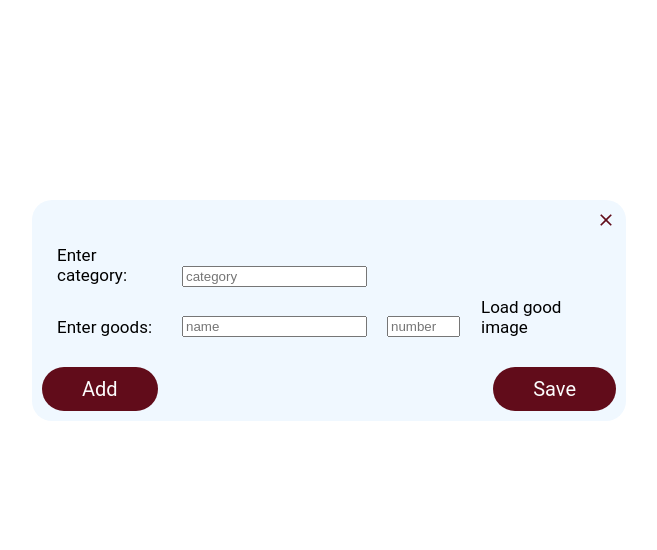
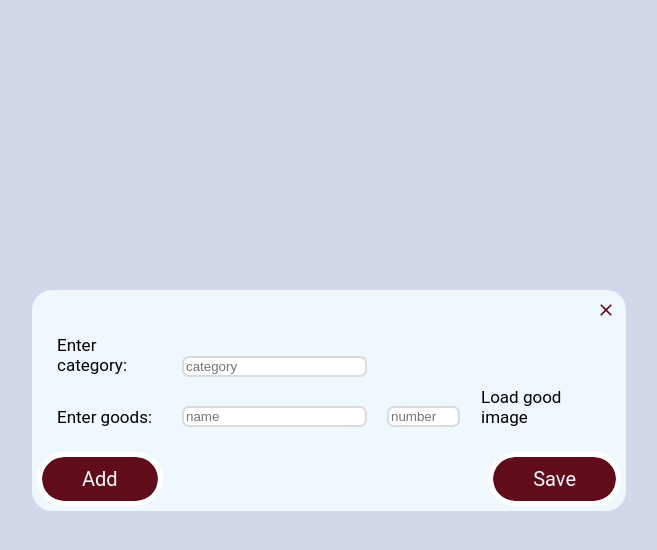
Before and after one commit to AllaMatveyeva/ShoppingList, a React (Create React App) app in the folder my-app/: page / in a window 1280 px wide. Both pictures are taken after a click on the button "Add item". Shown: the top 550 px of the page, without its empty margins (311-968 px from the left). Built offline with nearby package versions, Linux system fonts and the light colour scheme.

Commit message:
do delete good

```diff
--- a/my-app/src/Addition.js
+++ b/my-app/src/Addition.js
@@ -34,6 +34,14 @@ display: inline-block;
 export const Input = styled.input`
 margin-left: 20px;
 width: ${props => props.size && props.size};
+border: 2px solid #dadada;
+    border-radius: 7px;
+    &&:focus{
+    outline: none;
+    border-color: #9ecaed;
+    box-shadow: 0 0 10px #9ecaed;
+    }
+
 `;
 
 export const InputFile = styled.input`
@@ -82,8 +90,8 @@ export const Addition = ({ close }) => {
          name: updateValue.get(itemNumber)?.name,
           number: updateValue.get(itemNumber)?.number,
           image: result,
-          size: updateValue.size,
-        }
+          id: updateValue.get(itemNumber)?.id
+           }
        )
 
     setGoodsValue(new Map(updateValue));
@@ -119,8 +127,8 @@ const image = event.target.id === "image" ?  event.target.files[0] :  (goodsValu
     updateValue.set(id,
          {
          name: name,
-          number: number,
-          size: updateValue.size
+         number: number,
+         id:id
          }
        )
 
@@ -176,10 +184,10 @@ const image = event.target.id === "image" ?  event.target.files[0] :  (goodsValu
 console.log(item);
           return (
           <div  key={item}
-          style={{display: "flex", justifyContent: "center", marginTop: "10px", alignItems: "flex-end"}}>
+          style={{display: "flex", justifyContent: "center", marginTop: "10px", alignItems: "flex-end", flexWrap:"wrap"}}>
           <Label htmlFor="name">Enter goods:</Label>
           <Input type="text" value={goodsValue.name} id="name" placeholder="name" required onChange={(event) => handleChange(event,item)}/>
-          <Input type="number"  id="number" value={goodsValue.number} size="65px" placeholder="number"  onChange={(event) => handleChange(event,item)}/>
+          <Input type="number"  id="number" value={goodsValue.number} size="65px" min="1" placeholder="number"  onChange={(event) => handleChange(event,item)}/>
           <InputFile type="file" id="image" accept="image/*" placeholder="image"  value = {goodsValue.image}  onChange={(event) => handleChange(event,item)}>
             </InputFile>
           <Label htmlFor="image" onClick={(e)=>setItemNumber(item)}>
--- a/my-app/src/BasicMenu.js
+++ b/my-app/src/BasicMenu.js
@@ -4,26 +4,48 @@ import Menu from "@mui/material/Menu";
 import MenuItem from "@mui/material/MenuItem";
 import styled from "styled-components";
 import { ButtonStyle } from "./Button";
+import { CloseIconAddition } from "./FormBody";
 
-const ItemValue = styled.div`
+
+const ItemValue = styled(ButtonStyle)`
 margin-right: 15px;
+padding: 10px 10px;
+background-color: #d2d8e9;
+color: black;
+margin-bottom: 5px;
+min-width: 100px;
+text-align: center;
 &&:last-child{
   margin-right: 0;
 }
 `;
-
+// min-width: 100px; text-align: center; ${props=>props.width && props.width};
 export const ButtonCategory = styled(ButtonStyle)`
-width: 400px;
+width: 300px;
 opacity: 0.7;
 margin-bottom: 15px !important;
 &&:last-child{
   margin-bottom: 0;
 }
+
+`;
+const MuiMenu = styled(Menu)`
+.MuiMenu-root{
+
+}
+.MuiMenu-paper{
+border-radius: 50px;
+};
+.MuiMenu-list{
+  display: flex;
+    flex-direction: column;
+     padding: 15px 20px;
+}
 `
+
 
 export default function BasicMenu(props) {
   const [anchorEl, setAnchorEl] = React.useState(null);
-
   const open = Boolean(anchorEl);
 
 
@@ -31,18 +53,13 @@ export default function BasicMenu(props) {
     setAnchorEl(event.currentTarget);
   };
 
-  const handleClose = (good) => {
-    console.log(good.image)
+  const handleClose = () => {
     setAnchorEl(null);
   };
 
-  const getImage = (image) => {
-    var reader = new FileReader();
-return reader.readAsDataURL(image)
-  }
-  console.log(props.list);
 
   return (
+    props.list.goods.length > 0 &&
     <div>
       <ButtonCategory
         id="basic-button"
@@ -50,26 +67,32 @@ return reader.readAsDataURL(image)
         aria-haspopup="true"
         aria-expanded={open ? "true" : undefined}
         onClick={handleClick}
+        width={`${props.list.goods.length*50}%`}
       >
-        {props.list.category}
+        {`${props.list.category} (${props.list.goods.length})`}
       </ButtonCategory>
-      <Menu
+      <MuiMenu
         id="basic-menu"
         anchorEl={anchorEl}
         open={open}
         onClose={handleClose}
+        style={{borderRadius:"50px !important"}}
         MenuListProps={{
           "aria-labelledby": "basic-button",
         }}
       >
-        {props.list.goods?.map((good) => (
-          <MenuItem onClick={(good) => handleClose(good)} style={{ display: "flex" }}>
-            <ItemValue>{good.name}</ItemValue>
+         <CloseIconAddition style={{alignSelf:"flex-end"}} onClick={() => handleClose()}></CloseIconAddition>
+        {props.list.goods?.map((good) => {
+          return (
+          <MenuItem  style={{ display: "flex", flexWrap:"wrap", minWidth:"200px"}}>
+            <ItemValue as="div">{good.name}</ItemValue>
             {good.number && <ItemValue>amount: {good.number}</ItemValue>}
-            {good.image && <ItemValue as="img" src={good.image} alt="good" width="50" height="50"></ItemValue>}
+            {good.image && <ItemValue as="img" src={good.image} alt="good" width="50" height="50" style={{objectFit:"contain", maxHeight:"30px"}}></ItemValue>}
+            <CloseIconAddition style={{marginLeft:"-15px"}} onClick={() => props.handleDeleteItem(props.list, good.id)}></CloseIconAddition>
           </MenuItem>
-        ))}
-      </Menu>
+        )})}
+
+      </MuiMenu>
 
     </div>
 
--- a/my-app/src/Button.js
+++ b/my-app/src/Button.js
@@ -8,6 +8,8 @@ border-radius: 50px;
 color: #fcfcfc;
 font-family: 'Roboto';
 font-size: 20px;
+outline: 5px solid white;
+cursor: pointer;
 &:hover {
 opacity: 0.5;
 }
--- a/my-app/src/Modal.js
+++ b/my-app/src/Modal.js
@@ -3,16 +3,17 @@ import { Button } from "./Button";
 import CloseIcon from '@mui/icons-material/Close';
 import { useState } from "react";
 
-// export const Substrate = styled.div`
-//   position: absolute;
-//  width: 100%;
-//  height: 100%;
-//   background-color: #c7c7c3;
-//   border: 2px solid #000;
-//   box-shadow: 24;
-//   `;
+export const Substrate = styled.div`
+  position: absolute;
+ width: 100%;
+ height: 100%;
+ z-index: -100;
+    top: 0;
+    left: 0;
+ `;
 
 export const Wrapper = styled.div`
+
  display: flex;
  justify-content: center;
  align-items: center;
@@ -27,6 +28,7 @@ border-radius: 20px;
 padding: 10px;
 background-color: aliceblue;
 `;
+
 export const WrapperButton = styled.div`
 justify-content: flex-end;
   display: flex;
@@ -41,13 +43,12 @@ export const CloseIconMui = styled(CloseIcon)`
 
 
 
-export const Modal = ({open, children, close,}) => {
+export const Modal = ({children, close,}) => {
 
     return (
-        open &&
-        <>
-        {/* <Substrate onClick={close}>
-        </Substrate> */}
+         <>
+        <Substrate onClick={close}>
+        </Substrate>
         <Wrapper>
         <ModalWindow>
         <CloseIconMui onClick={close}/>
--- a/my-app/src/ShoppingList.js
+++ b/my-app/src/ShoppingList.js
@@ -1,4 +1,4 @@
-import {  useState } from "react";
+import {  useState, useEffect } from "react";
 import styled from "styled-components";
 import { Addition } from "./Addition";
 import BasicMenu from "./BasicMenu";
@@ -12,43 +12,57 @@ position: absolute;
     left: 50%;
     transform: translate(-50%);
 `
-
+const shoppingList = JSON.parse(localStorage.getItem("shoppingList"));
 
 export const ShoppingList = (props) => {
 
     const [open, setOpen] = useState(false);
-
+    const [shop, setShop] = useState(shoppingList)
 
 const handleOpen = () => setOpen (true);
 
 
 const handleClose = () => setOpen (false);
 
-const shoppingList = JSON.parse(localStorage.getItem("shoppingList"));
+ useEffect (() => {
+    const isEveryEmpty = shop?.every(item => item.goods.length===0);
+    isEveryEmpty && localStorage.clear("shoppingList");
+},[shop]);
+
+const handleDeleteItem = (list,item) => {
+    const updateShop = new Array (...shop);
+    const categorySelect = updateShop.filter((shop) => shop.category === list.category);
+const goodSelect = categorySelect[0].goods.filter(good => good.id !== item);
+const result = updateShop.map((shop) => (shop.category === list.category) ? new Object({'category': shop.category,"goods": goodSelect}) : shop);
+setShop(result);
+localStorage.setItem("shoppingList",JSON.stringify(result));
+
+}
 
 return (
-        <>
-        <div style={{display: "flex", justifyContent: "center", alignItems: "center", flexDirection: "column", marginTop:"200px"}}>
+    <>
+    {!open ?
+        <div style={{display: "flex", justifyContent: "center", alignItems: "center", flexDirection: "column"}}>
         <div>
-        {shoppingList && shoppingList.map((list,index)=>
+        {shop && shop.map((list)=>
 
-        <BasicMenu list={list}/>
+        <BasicMenu list={list} key = {list.day} handleDeleteItem = {handleDeleteItem}/>
 
         )}
         </div>
-        {!open &&
+
         <Button onClick={handleOpen} buttonText = {addItemButtonText}>
         </Button>
-        }
+
         </div>
+:
         <Modal
-         open = {open}
          close = {handleClose}
          >
             <Addition close = {handleClose}/>
         </Modal>
-
-    </>
+}
+        </>
 
 )
 }
--- a/my-app/src/index.css
+++ b/my-app/src/index.css
@@ -11,3 +11,10 @@ code {
   font-family: source-code-pro, Menlo, Monaco, Consolas, 'Courier New',
     monospace;
 }
+html {
+  height: 100%;
+  background-color: #d2d8e9;
+    display: flex;
+    align-items: center;
+    justify-content: center;
+}
```
Also changed, not shown: my-app/src/MenuItem.js (added).
